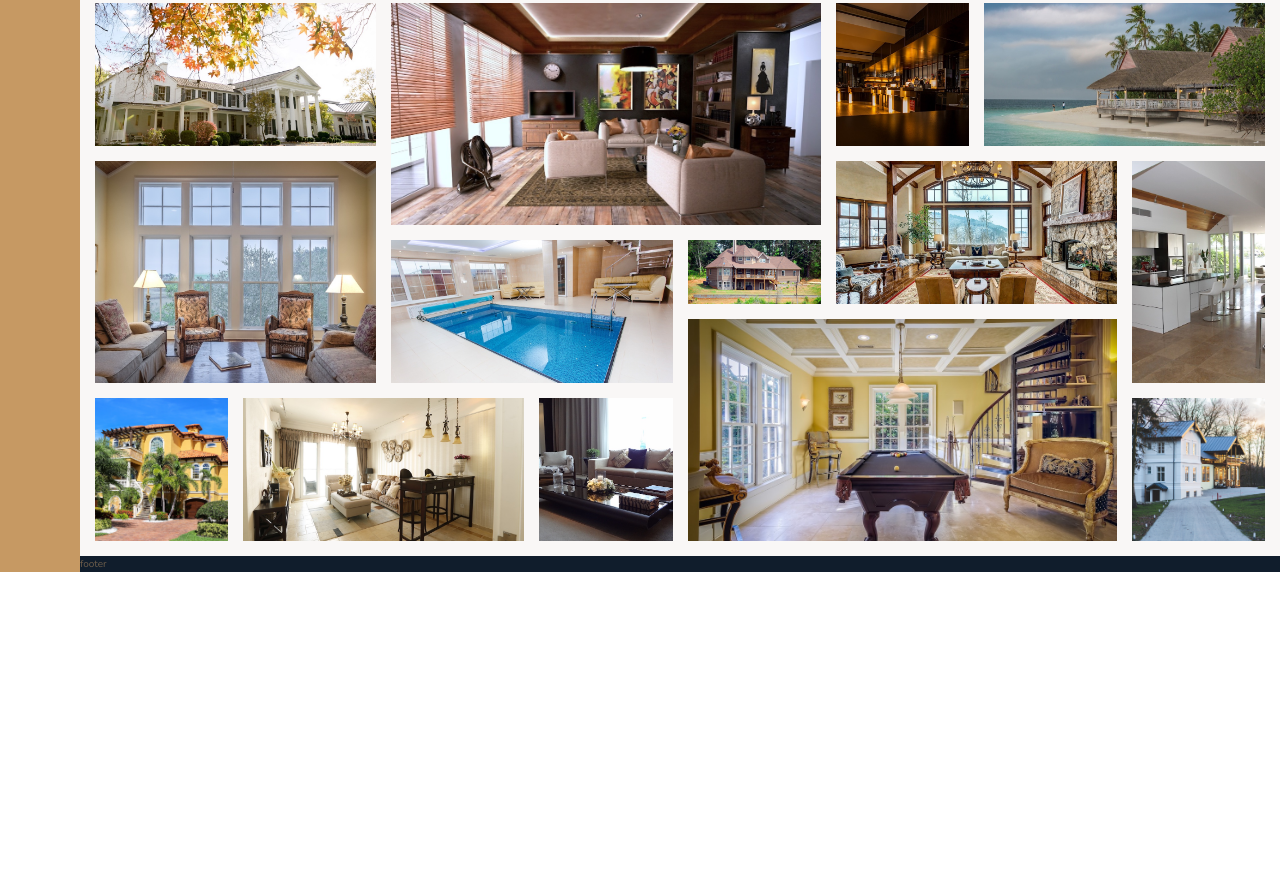
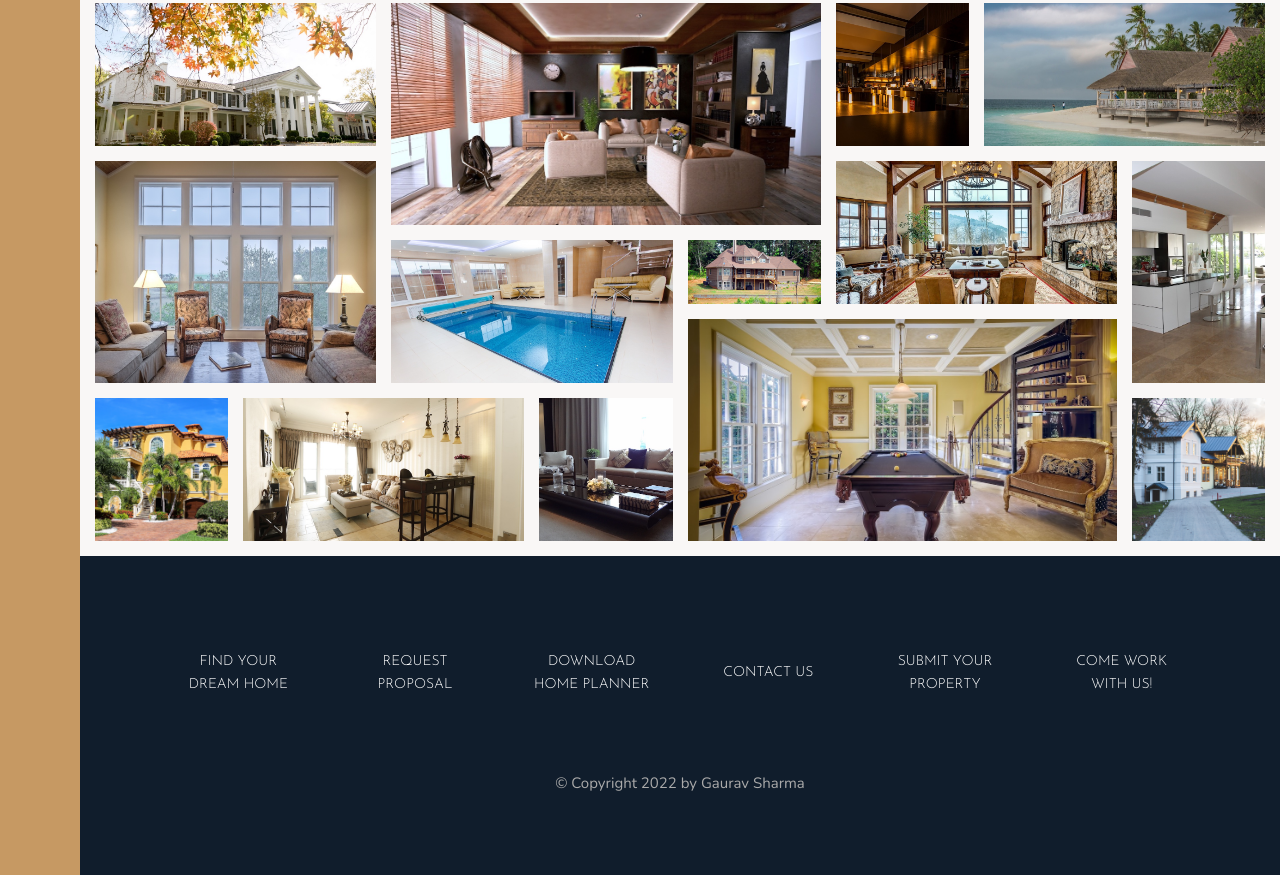
Before and after one commit to gsharma101/Nexter, a website: page index.html in a window 1280 px wide. Shown: the part 3084-3959 px from the top of the page. Before the commit the page ends 3656 px from the top, so only its background shows below. Drawn offline with nearby package versions, Linux system fonts and the light colour scheme.

Commit message:
Footer complete

```diff
--- a/index.html
+++ b/index.html
@@ -366,6 +366,18 @@
       </figure>
     </section>
 
-    <footer class="footer">footer</footer>
+    <footer class="footer">
+      <ul class="nav">
+        <li class="nav__item"><a href="#" class="nav__link">Find your dream home</a></li>
+        <li class="nav__item"><a href="#" class="nav__link">Request proposal</a></li>
+        <li class="nav__item"><a href="#" class="nav__link">Download home planner</a></li>
+        <li class="nav__item"><a href="#" class="nav__link">Contact us</a></li>
+        <li class="nav__item"><a href="#" class="nav__link">Submit your property</a></li>
+        <li class="nav__item"><a href="#" class="nav__link">Come work with us!</a></li>
+      </ul>
+      <p class="copyright">
+        &copy; Copyright 2022 by Gaurav Sharma
+      </p>
+    </footer>
   </body>
 </html>
--- a/sass/_footer.scss
+++ b/sass/_footer.scss
@@ -1,4 +1,40 @@
 .footer{
     background-color: $color-secondary;
     grid-column: full-start / full-end;
+    padding: 8rem;
+
 }
+
+.nav {
+    list-style: none;
+    display: grid;
+    grid-template-columns: repeat(auto-fit, minmax(15rem, 1fr));
+    grid-gap: 2rem;
+    align-items: center;
+
+    &__link:link,
+    &__link:visited {
+        font-size: 1.4rem;
+        text-decoration: none;
+        color: #fff;
+        font-family: $font-display;
+        text-transform: uppercase;
+        text-align: center;
+        padding: 1.5rem;
+        display: block;
+        transition: all .2s;
+    }
+
+    &__link:hover,
+    &__link:active {
+        background-color: rgba(#fff, .05);
+        transform: translateY(-3px);
+    }
+}
+
+.copyright{
+    text-align: center;
+    font-size: 1.5rem;
+    color: $color-grey-light-2;
+    margin-top: 6rem;
+}
```
Also changed, not shown: css/style.comp.css.
